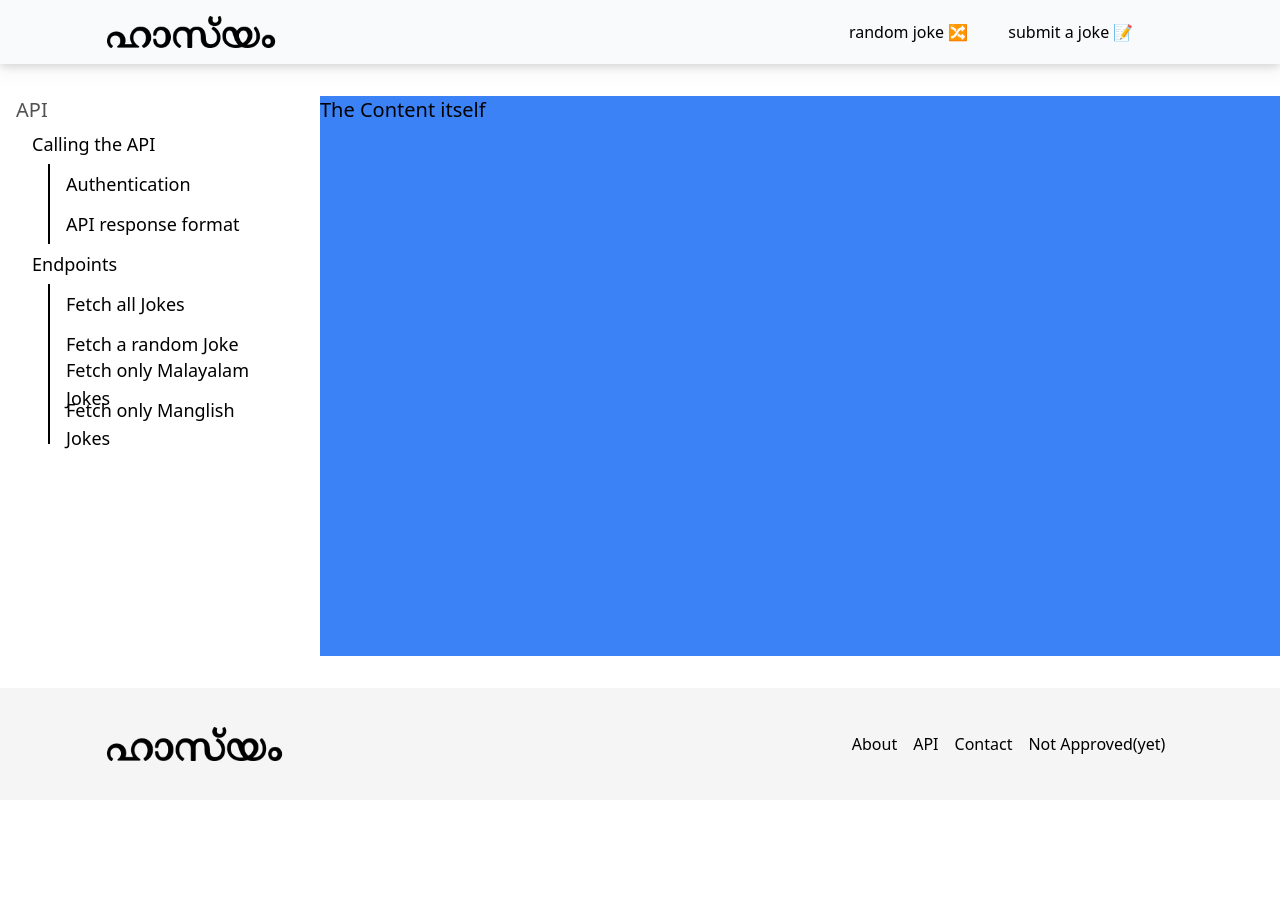
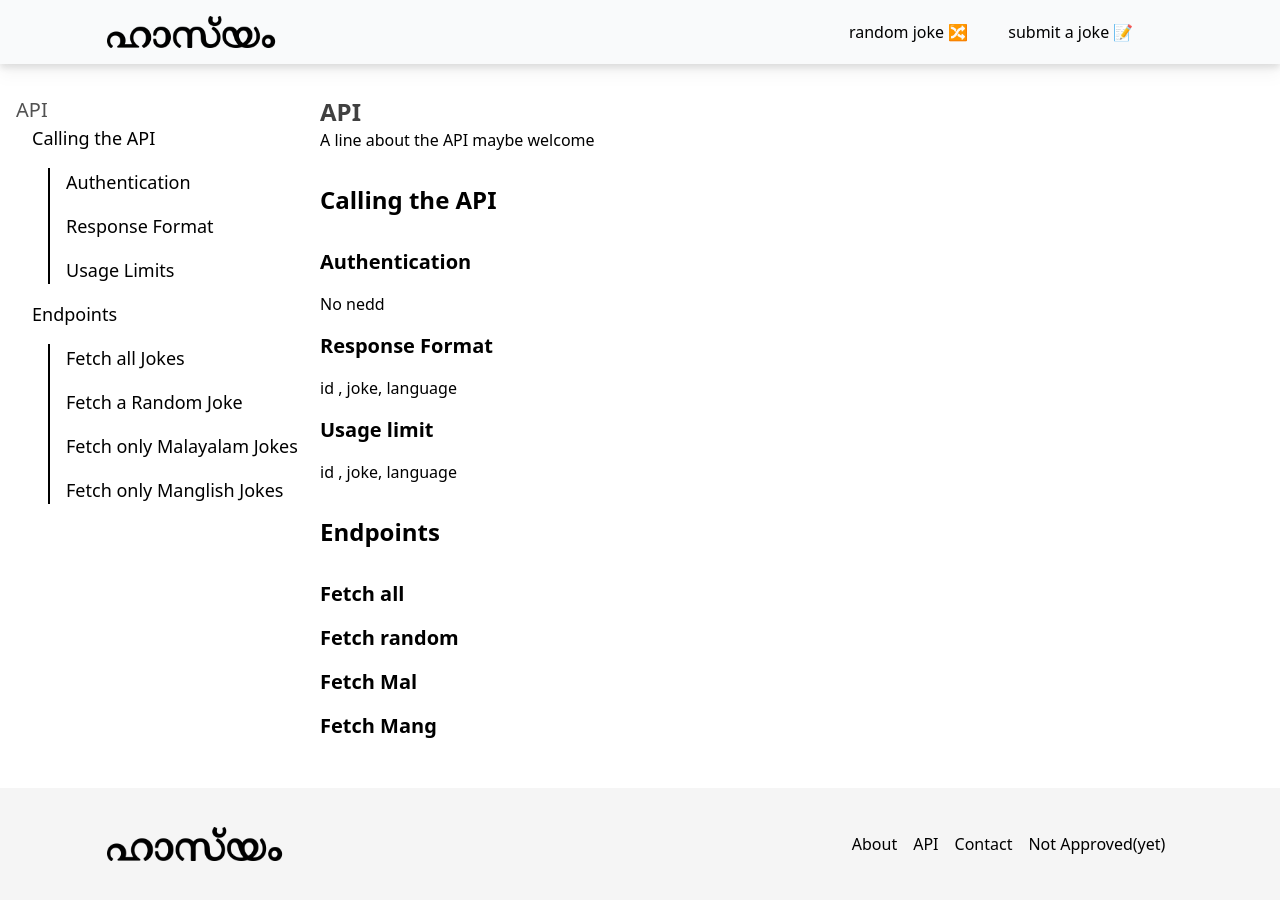
Before and after one commit to akishtp/hasyam-api, a website: page src/API.html in a window 1280 px wide. Before the commit the page ends 800 px from the top, so only its background shows below. Drawn offline with Linux system fonts and the light colour scheme.

Commit message:
the main styling for docs done... Now for the tedius task of writing the actual documentation

```diff
--- a/src/API.html
+++ b/src/API.html
@@ -37,54 +37,86 @@
     <main
       class="flex flex-col w-screen py-8 text-xl min-h-144 md:min-h-1000 md:flex-row"
     >
-      <div class="w-1/4 text-lg px-4">
+      <div class="w-screen text-lg pl-4 md:w-1/4">
         <div class="text-xl text-neutral-600">API</div>
         <div
-          class="px-4 h-10 rounded-lg flex items-center hover:underline decoration-2"
+          class="pl-4 min-h-10 rounded-lg flex items-center hover:underline decoration-2"
         >
-          Calling the API
+          <a href="#call">Calling the API</a>
         </div>
-        <div class="mx-8 px-2 border-l-2 border-black">
+        <div class="ml-8 mr-4 pl-2 border-l-2 border-black">
           <div
-            class="h-10 rounded-lg px-2 flex items-center hover:bg-neutral-100"
+            class="min-h-10 rounded-lg pl-2 flex items-center my-4 hover:bg-neutral-100"
           >
-            Authentication
+            <a href="#authentication">Authentication</a>
           </div>
           <div
-            class="h-10 rounded-lg px-2 flex items-center hover:bg-neutral-100"
+            class="min-h-10 rounded-lg pl-2 flex items-center my-4 hover:bg-neutral-100"
           >
-            API response format
+            <a href="#response-format">Response Format</a>
+          </div>
+          <div
+            class="min-h-10 rounded-lg pl-2 flex items-center my-4 hover:bg-neutral-100"
+          >
+            <a href="#usage-limits">Usage Limits</a>
           </div>
         </div>
         <div
-          class="px-4 h-10 rounded-lg flex items-center hover:underline decoration-2"
+          class="pl-4 min-h-10 rounded-lg flex items-center hover:underline decoration-2"
         >
-          Endpoints
+          <a href="#endpoints">Endpoints</a>
         </div>
-        <div class="mx-8 px-2 border-l-2 border-black">
+        <div class="ml-8 mr-4 pl-2 border-l-2 border-black">
           <div
-            class="h-10 rounded-lg px-2 flex items-center hover:bg-neutral-100"
+            class="min-h-10 rounded-lg pl-2 flex items-center my-4 hover:bg-neutral-100"
           >
-            Fetch all Jokes
+            <a href="#fetch-all">Fetch all Jokes</a>
           </div>
           <div
-            class="h-10 rounded-lg px-2 flex items-center hover:bg-neutral-100"
+            class="min-h-10 rounded-lg pl-2 flex items-center my-4 hover:bg-neutral-100"
           >
-            Fetch a random Joke
+            <a href="#fetch-random">Fetch a Random Joke</a>
           </div>
           <div
-            class="h-10 rounded-lg px-2 flex items-center hover:bg-neutral-100"
+            class="min-h-10 rounded-lg pl-2 flex items-center my-4 hover:bg-neutral-100"
           >
-            Fetch only Malayalam Jokes
+            <a href="#fetch-malayalam">Fetch only Malayalam Jokes</a>
           </div>
           <div
-            class="h-10 rounded-lg px-2 flex items-center hover:bg-neutral-100"
+            class="min-h-10 rounded-lg pl-2 flex items-center my-4 hover:bg-neutral-100"
           >
-            Fetch only Manglish Jokes
+            <a href="#fetch-manglish">Fetch only Manglish Jokes</a>
           </div>
         </div>
       </div>
-      <div class="w-3/4 bg-blue-500">The Content itself</div>
+      <div class="w-3/4">
+        <div class="text-2xl font-bold text-neutral-700">API</div>
+        <div class="text-base">A line about the API maybe welcome</div>
+        <div class="text-2xl font-bold my-8" id="call">Calling the API</div>
+        <div class="text-xl font-semibold my-4" id="authentication">
+          Authentication
+        </div>
+        <div class="text-base">No nedd</div>
+        <div class="text-xl font-semibold my-4" id="response-format">
+          Response Format
+        </div>
+        <div class="text-base">id , joke, language</div>
+        <div class="text-xl font-semibold my-4" id="usage-limits">
+          Usage limit
+        </div>
+        <div class="text-base">id , joke, language</div>
+        <div class="text-2xl font-bold my-8" id="endpoints">Endpoints</div>
+        <div class="text-xl font-semibold my-4" id="fetch-all">Fetch all</div>
+        <div class="text-xl font-semibold my-4" id="fetch-random">
+          Fetch random
+        </div>
+        <div class="text-xl font-semibold my-4" id="fetch-malayalam">
+          Fetch Mal
+        </div>
+        <div class="text-xl font-semibold my-4" id="fetch-manglish">
+          Fetch Mang
+        </div>
+      </div>
     </main>
     <footer
       class="bottom-0 flex justify-center w-screen bg-neutral-100 py-8 h-28 items-center"
```
Also changed, not shown: dist/output.css.
